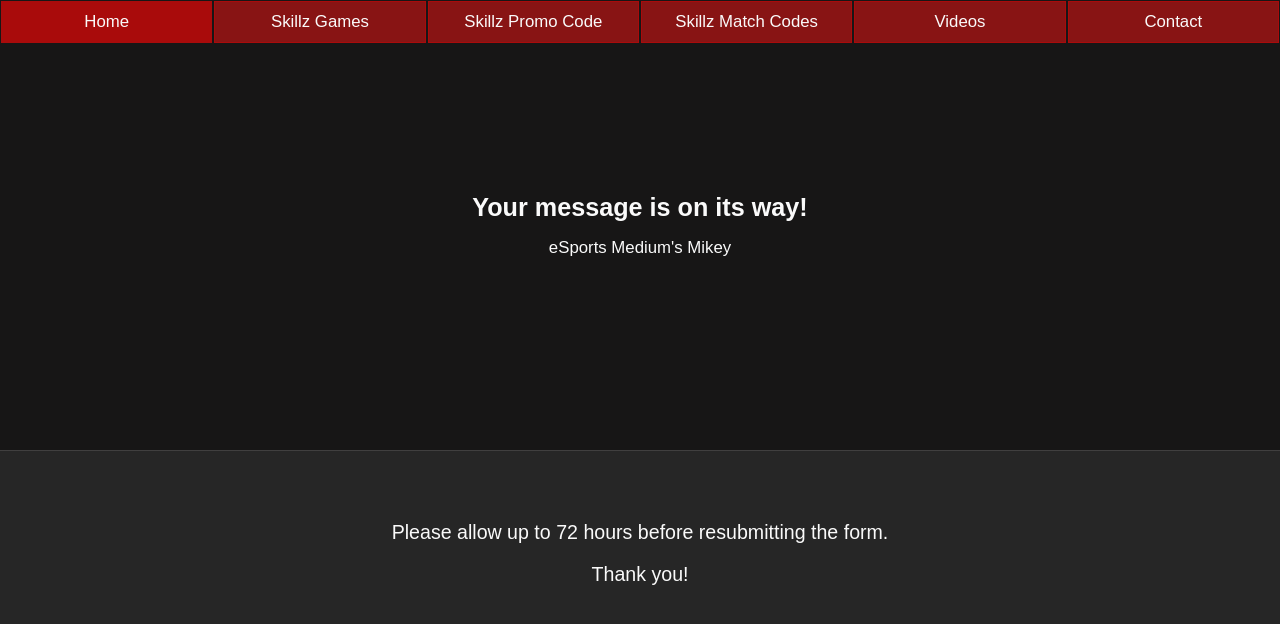
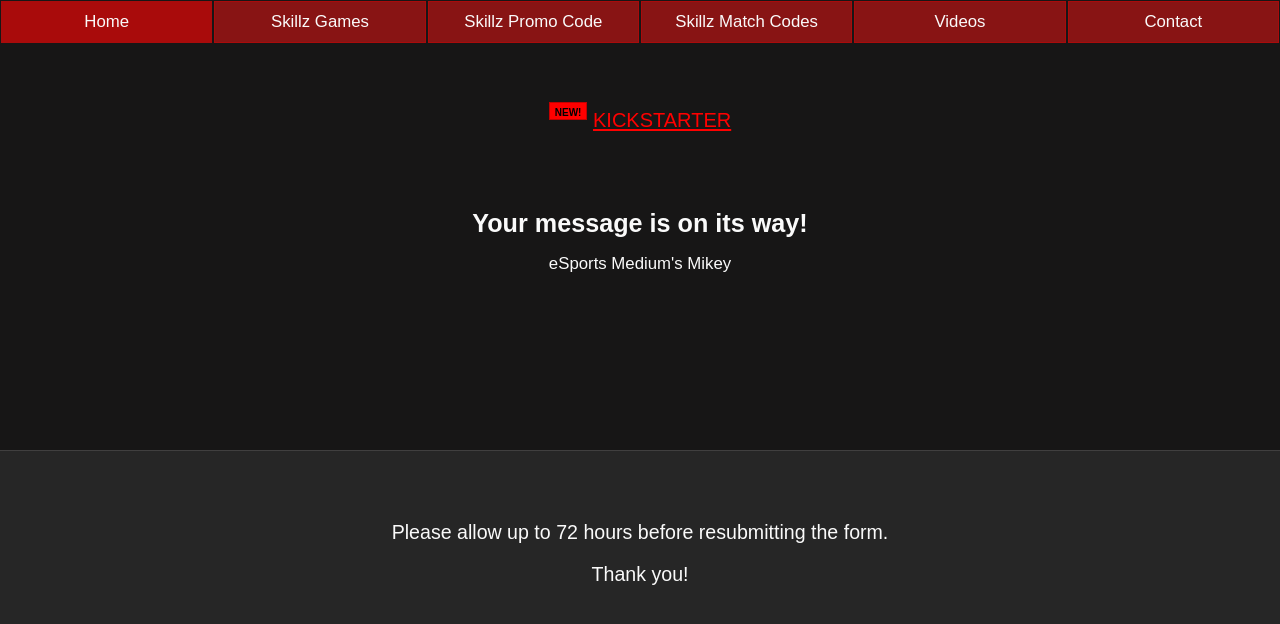
Before and after one commit to mikeyslice/esports-medium, a Jekyll site: the page built from submitted.md, in a window 1280 px wide and 900 px high. Shown: the top 624 px of the window. Built offline with Jekyll 4.4.1, drawn with Linux system fonts in a browser that asks for light colours.

Commit message:
kickstarter notice

```diff
--- a/_includes/header-page.html
+++ b/_includes/header-page.html
@@ -1,6 +1,9 @@
 <header>
 	{% include navigation.html %}
 	<div class="content-wrapper">
+	{% unless page.url contains "/blog/" %}
+	<div class="ann"><a href="https://www.kickstarter.com/projects/mikeyslice/mikeyslice-hybrid-mobile-app?ref=aqp0a2" title="Mobile App Kickstarter" target="_blank"> <span class="hide"><sup><b>NEW!</b></sup> <u>Kickstarter</u> </span></a></div>
+	{% endunless %}
 	<h1>{{ page.title }}</h1>
 	{% if page.url == "/404" %}
 	<h2>Looking for the <a href="/">homepage</a>?</h2>
--- a/_includes/header.html
+++ b/_includes/header.html
@@ -1,6 +1,7 @@
 <header id="main-header">
 	{% include navigation.html %}
 	<div class="content-wrapper">
+	<div class="ann"><a href="https://www.kickstarter.com/projects/mikeyslice/mikeyslice-hybrid-mobile-app?ref=aqp0a2" title="Mobile App Kickstarter" target="_blank"> <span class="hide"><sup><b>NEW!</b></sup> <u>Kickstarter</u> </span></a></div>
 	{% include em-logo-font.html %}
 	<h1>{{ page.title }}</h1>
 	{% if page.url == "/404" %}
--- a/_sass/_sections.scss
+++ b/_sass/_sections.scss
@@ -233,3 +233,31 @@
 		min-height: 50vw;
 	}
 }
+// Announcement
+.ann {
+  cursor: pointer;
+  z-index: 100;
+  transition: opacity .25s ease;
+  z-index: 998;
+  font-size: 1.8em;
+  position: relative;
+	bottom: 75px;
+	@media (min-width: 768px) {
+		font-size: 2em;
+	}
+  a {
+  	border-bottom: none;
+  }
+}
+.hide {
+	font-variant: all-small-caps;
+	color: red;
+	sup {
+		background: red;
+		color: #000;
+		padding: 0 5px;
+		font-size: 0.5em;
+		border: 1px solid #c30000;
+		font-weight: 700;
+	}
+}
```
Also changed, not shown: _posts/2020-04-05-mobile-app-kickstarter.md (added, +21 -0 lines), assets/img/kickstarter-thumb.png (added).
